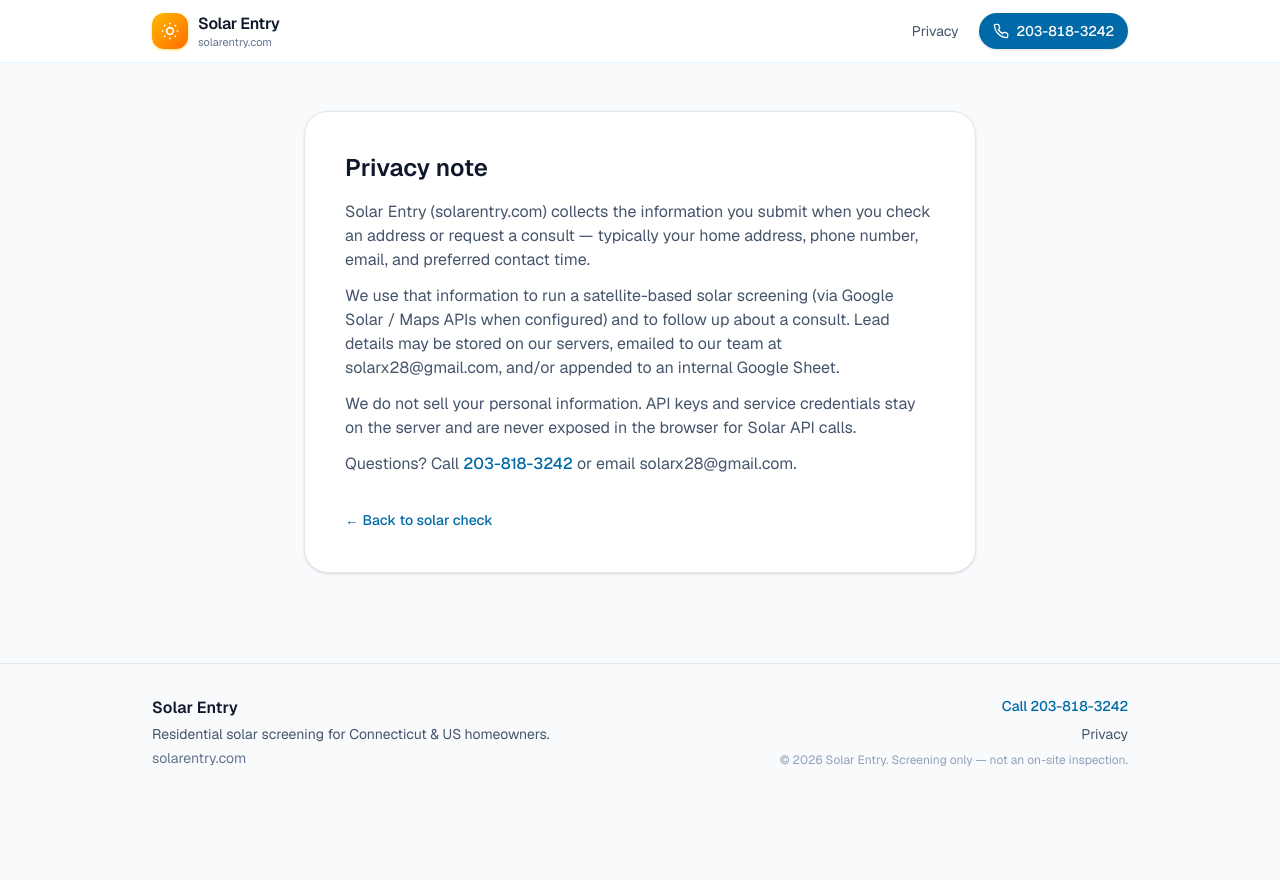
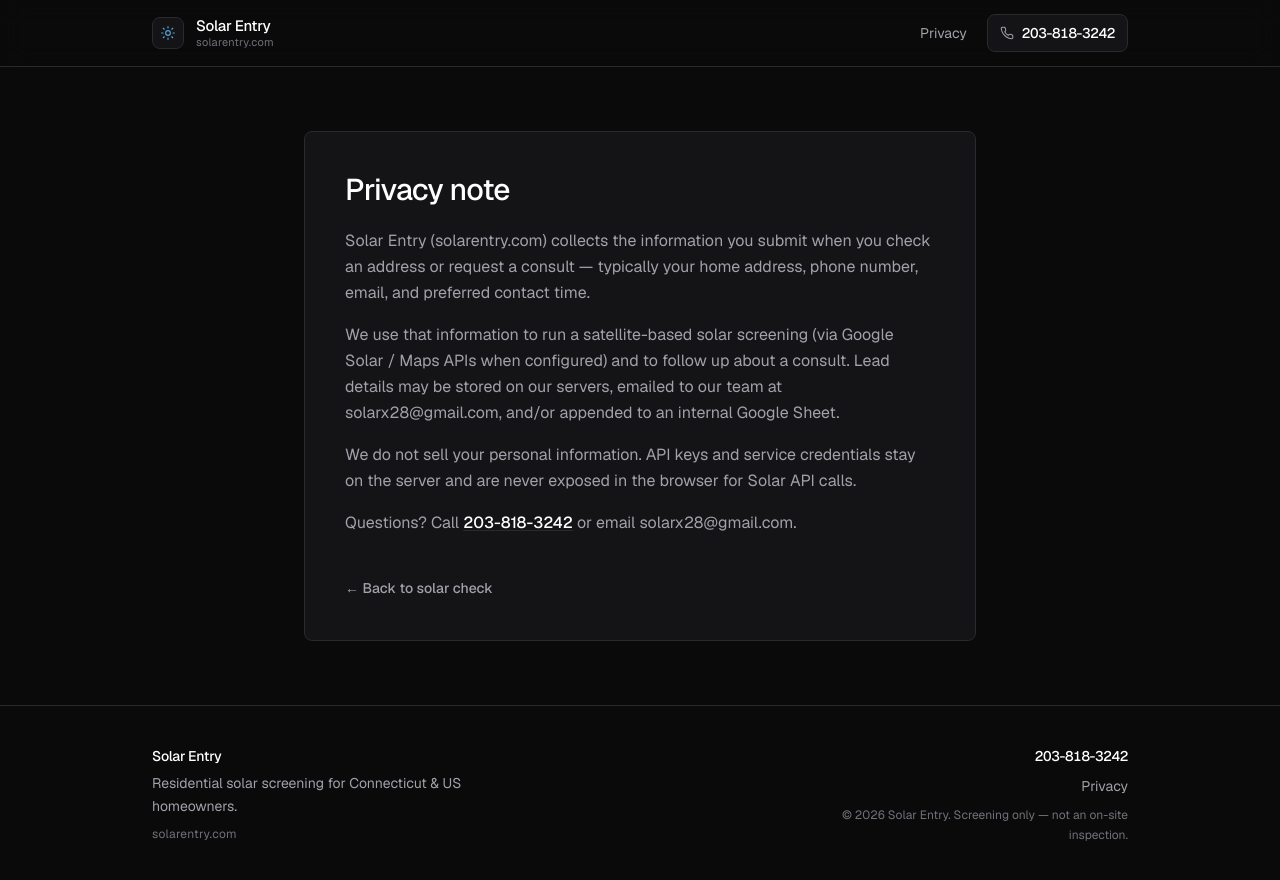
Before and after one commit to myagentmarcel-collab/solarentry, a Next.js app: page /privacy in a window 1280 px wide. Shown: the top 880 px of the page. Before the commit the page ends 800 px from the top, so only its background shows below. Built offline with nearby package versions, Linux system fonts and the light colour scheme.

Commit message:
Restyle Solar Entry with a chic minimal Sunrun/Tesla-inspired look

```diff
--- a/src/app/globals.css
+++ b/src/app/globals.css
@@ -1,13 +1,33 @@
 @import "tailwindcss";
 
 :root {
-  --background: #f8fafc;
-  --foreground: #0f172a;
+  /* Near-black premium palette — restrained electric blue accent */
+  --background: #0a0a0b;
+  --foreground: #f5f5f5;
+  --surface: #141416;
+  --surface-elevated: #1a1a1d;
+  --border: #2a2a2e;
+  --border-subtle: #222226;
+  --muted: #a1a1aa;
+  --muted-dim: #71717a;
+  --accent: #5b9fd4;
+  --accent-hover: #7ab3de;
+  --accent-soft: rgba(91, 159, 212, 0.12);
+  --danger: #f87171;
+  --danger-bg: rgba(248, 113, 113, 0.1);
+  --success: #86efac;
+  --success-bg: rgba(134, 239, 172, 0.1);
+  --radius: 0.5rem;
 }
 
 @theme inline {
   --color-background: var(--background);
   --color-foreground: var(--foreground);
+  --color-surface: var(--surface);
+  --color-surface-elevated: var(--surface-elevated);
+  --color-border: var(--border);
+  --color-muted: var(--muted);
+  --color-accent: var(--accent);
   --font-sans: var(--font-geist-sans);
   --font-mono: var(--font-geist-mono);
 }
@@ -16,4 +36,18 @@ body {
   background: var(--background);
   color: var(--foreground);
   font-family: var(--font-geist-sans), system-ui, sans-serif;
+  -webkit-font-smoothing: antialiased;
+  -moz-osx-font-smoothing: grayscale;
 }
+
+/* Thin focus ring — premium, high contrast */
+:focus-visible {
+  outline: 2px solid var(--accent);
+  outline-offset: 2px;
+}
+
+/* Native form controls on dark surfaces */
+input[type="date"]::-webkit-calendar-picker-indicator,
+select {
+  color-scheme: dark;
+}
--- a/src/app/layout.tsx
+++ b/src/app/layout.tsx
@@ -40,10 +40,10 @@ export default function RootLayout({
   return (
     <html lang="en">
       <body
-        className={`${geistSans.variable} ${geistMono.variable} flex min-h-screen flex-col antialiased`}
+        className={`${geistSans.variable} ${geistMono.variable} flex min-h-screen flex-col bg-background text-foreground antialiased`}
       >
         <Header />
-        <main className="flex-1 px-4 py-8 sm:px-6 sm:py-12">{children}</main>
+        <main className="flex-1 px-4 py-10 sm:px-6 sm:py-16">{children}</main>
         <Footer />
       </body>
     </html>
--- a/src/app/privacy/page.tsx
+++ b/src/app/privacy/page.tsx
@@ -7,36 +7,41 @@ export const metadata: Metadata = {
 
 export default function PrivacyPage() {
   return (
-    <article className="mx-auto max-w-2xl rounded-3xl border border-slate-200 bg-white p-6 shadow-sm sm:p-10">
-      <h1 className="text-2xl font-semibold text-slate-900">Privacy note</h1>
-      <p className="mt-4 text-slate-600">
+    <article className="mx-auto max-w-2xl rounded-lg border border-[var(--border)] bg-[var(--surface)] p-6 sm:p-10">
+      <h1 className="text-2xl font-medium tracking-tight text-white sm:text-3xl">
+        Privacy note
+      </h1>
+      <p className="mt-5 text-[var(--muted)] leading-relaxed">
         Solar Entry (solarentry.com) collects the information you submit when
         you check an address or request a consult — typically your home address,
         phone number, email, and preferred contact time.
       </p>
-      <p className="mt-3 text-slate-600">
+      <p className="mt-4 text-[var(--muted)] leading-relaxed">
         We use that information to run a satellite-based solar screening (via
         Google Solar / Maps APIs when configured) and to follow up about a
         consult. Lead details may be stored on our servers, emailed to our team
         at solarx28@gmail.com, and/or appended to an internal Google Sheet.
       </p>
-      <p className="mt-3 text-slate-600">
+      <p className="mt-4 text-[var(--muted)] leading-relaxed">
         We do not sell your personal information. API keys and service
         credentials stay on the server and are never exposed in the browser for
         Solar API calls.
       </p>
-      <p className="mt-3 text-slate-600">
+      <p className="mt-4 text-[var(--muted)] leading-relaxed">
         Questions? Call{" "}
         <a
           href="tel:+12038183242"
-          className="font-medium text-sky-700 hover:underline"
+          className="font-medium text-white underline decoration-[var(--border)] underline-offset-2 transition hover:text-[var(--accent)]"
         >
           203-818-3242
         </a>{" "}
         or email solarx28@gmail.com.
       </p>
-      <p className="mt-8">
-        <Link href="/" className="text-sm font-medium text-sky-700 hover:underline">
+      <p className="mt-10">
+        <Link
+          href="/"
+          className="text-sm font-medium text-[var(--muted)] transition hover:text-white"
+        >
           ← Back to solar check
         </Link>
       </p>
--- a/src/components/AddressInput.tsx
+++ b/src/components/AddressInput.tsx
@@ -21,7 +21,7 @@ export function AddressInput({
     <div className="w-full">
       <label
         htmlFor={id}
-        className="mb-1.5 block text-sm font-medium text-slate-700"
+        className="mb-2 block text-sm font-medium text-[var(--muted)]"
       >
         Home address (US)
       </label>
@@ -33,9 +33,9 @@ export function AddressInput({
         value={value}
         onChange={(e) => onChange(e.target.value)}
         disabled={disabled}
-        className="w-full rounded-xl border border-slate-300 bg-white px-4 py-3 text-base text-slate-900 shadow-sm outline-none ring-sky-500/0 transition placeholder:text-slate-400 focus:border-sky-500 focus:ring-4 focus:ring-sky-500/15 disabled:bg-slate-50"
+        className="w-full rounded-lg border border-[var(--border)] bg-[var(--surface-elevated)] px-4 py-3.5 text-base text-white outline-none transition placeholder:text-[var(--muted-dim)] focus:border-[var(--accent)] focus:ring-2 focus:ring-[var(--accent)]/20 disabled:opacity-50"
       />
-      <p className="mt-1.5 text-xs text-slate-500">
+      <p className="mt-2 text-xs text-[var(--muted-dim)]">
         Enter full street address (city, state, ZIP); we’ll look it up on submit.
       </p>
     </div>
--- a/src/components/Footer.tsx
+++ b/src/components/Footer.tsx
@@ -5,26 +5,33 @@ const TEL = "tel:+12038183242";
 
 export function Footer() {
   return (
-    <footer className="mt-auto border-t border-slate-200 bg-slate-50">
-      <div className="mx-auto flex max-w-5xl flex-col gap-4 px-4 py-8 sm:flex-row sm:items-center sm:justify-between sm:px-6">
+    <footer className="mt-auto border-t border-[var(--border)] bg-[var(--background)]">
+      <div className="mx-auto flex max-w-5xl flex-col gap-6 px-4 py-10 sm:flex-row sm:items-start sm:justify-between sm:px-6">
         <div>
-          <p className="font-semibold text-slate-900">Solar Entry</p>
-          <p className="mt-1 text-sm text-slate-600">
+          <p className="text-sm font-medium tracking-tight text-white">
+            Solar Entry
+          </p>
+          <p className="mt-1.5 max-w-xs text-sm leading-relaxed text-[var(--muted)]">
             Residential solar screening for Connecticut &amp; US homeowners.
           </p>
-          <p className="mt-1 text-sm text-slate-500">solarentry.com</p>
+          <p className="mt-2 text-xs tracking-wide text-[var(--muted-dim)]">
+            solarentry.com
+          </p>
         </div>
-        <div className="flex flex-col gap-2 text-sm sm:items-end">
+        <div className="flex flex-col gap-2.5 text-sm sm:items-end">
           <a
             href={TEL}
-            className="font-medium text-sky-700 hover:text-sky-900 tabular-nums"
+            className="font-medium tabular-nums tracking-tight text-white transition hover:text-[var(--accent)]"
           >
-            Call {PHONE}
+            {PHONE}
           </a>
-          <Link href="/privacy" className="text-slate-600 hover:text-sky-700">
+          <Link
+            href="/privacy"
+            className="text-[var(--muted)] transition hover:text-white"
+          >
             Privacy
           </Link>
-          <p className="text-xs text-slate-400">
+          <p className="max-w-xs text-xs leading-relaxed text-[var(--muted-dim)] sm:text-right">
             © {new Date().getFullYear()} Solar Entry. Screening only — not an
             on-site inspection.
           </p>
--- a/src/components/Header.tsx
+++ b/src/components/Header.tsx
@@ -5,17 +5,17 @@ const TEL = "tel:+12038183242";
 
 export function Header() {
   return (
-    <header className="sticky top-0 z-40 border-b border-sky-100/80 bg-white/90 backdrop-blur-md">
-      <div className="mx-auto flex max-w-5xl items-center justify-between gap-4 px-4 py-3 sm:px-6">
-        <Link href="/" className="group flex items-center gap-2.5">
-          <span className="flex h-9 w-9 items-center justify-center rounded-xl bg-gradient-to-br from-amber-400 to-orange-500 text-white shadow-sm shadow-amber-200">
+    <header className="sticky top-0 z-40 border-b border-[var(--border)] bg-[var(--background)]/90 backdrop-blur-md">
+      <div className="mx-auto flex max-w-5xl items-center justify-between gap-4 px-4 py-3.5 sm:px-6">
+        <Link href="/" className="group flex items-center gap-3">
+          <span className="flex h-8 w-8 items-center justify-center rounded-lg border border-[var(--border)] bg-[var(--surface)] text-[var(--accent)] transition group-hover:border-[var(--accent)]/40">
             <SunIcon />
           </span>
           <span className="flex flex-col leading-tight">
-            <span className="text-base font-semibold tracking-tight text-slate-900 group-hover:text-sky-800">
+            <span className="text-[15px] font-medium tracking-tight text-white">
               Solar Entry
             </span>
-            <span className="hidden text-[11px] text-slate-500 sm:block">
+            <span className="hidden text-[11px] tracking-wide text-[var(--muted-dim)] sm:block">
               solarentry.com
             </span>
           </span>
@@ -24,16 +24,16 @@ export function Header() {
         <div className="flex items-center gap-3 sm:gap-5">
           <Link
             href="/privacy"
-            className="hidden text-sm text-slate-600 hover:text-sky-700 sm:inline"
+            className="hidden text-sm text-[var(--muted)] transition hover:text-white sm:inline"
           >
             Privacy
           </Link>
           <a
             href={TEL}
-            className="inline-flex items-center gap-2 rounded-full bg-sky-700 px-3.5 py-2 text-sm font-medium text-white shadow-sm transition hover:bg-sky-800"
+            className="inline-flex items-center gap-2 rounded-lg border border-[var(--border)] bg-[var(--surface)] px-3 py-2 text-sm font-medium text-white transition hover:border-[var(--accent)]/50 hover:bg-[var(--surface-elevated)]"
           >
             <PhoneIcon />
-            <span className="tabular-nums">{PHONE}</span>
+            <span className="tabular-nums tracking-tight">{PHONE}</span>
           </a>
         </div>
       </div>
@@ -45,14 +45,17 @@ function SunIcon() {
   return (
     <svg
       viewBox="0 0 24 24"
-      className="h-5 w-5"
+      className="h-4 w-4"
       fill="none"
       stroke="currentColor"
-      strokeWidth="2"
+      strokeWidth="1.75"
       aria-hidden
     >
-      <circle cx="12" cy="12" r="4" />
-      <path d="M12 2v2M12 20v2M4.93 4.93l1.41 1.41M17.66 17.66l1.41 1.41M2 12h2M20 12h2M4.93 19.07l1.41-1.41M17.66 6.34l1.41-1.41" />
+      <circle cx="12" cy="12" r="3.5" />
+      <path
+        strokeLinecap="round"
+        d="M12 2.5v2M12 19.5v2M4.93 4.93l1.4 1.4M17.67 17.67l1.4 1.4M2.5 12h2M19.5 12h2M4.93 19.07l1.4-1.4M17.67 6.33l1.4-1.4"
+      />
     </svg>
   );
 }
@@ -61,10 +64,10 @@ function PhoneIcon() {
   return (
     <svg
       viewBox="0 0 24 24"
-      className="h-4 w-4"
+      className="h-3.5 w-3.5 text-[var(--muted)]"
       fill="none"
       stroke="currentColor"
-      strokeWidth="2"
+      strokeWidth="1.75"
       aria-hidden
     >
       <path d="M22 16.92v3a2 2 0 0 1-2.18 2 19.79 19.79 0 0 1-8.63-3.07 19.5 19.5 0 0 1-6-6 19.79 19.79 0 0 1-3.07-8.67A2 2 0 0 1 4.11 2h3a2 2 0 0 1 2 1.72c.127.96.361 1.903.7 2.81a2 2 0 0 1-.45 2.11L8.09 9.91a16 16 0 0 0 6 6l1.27-1.27a2 2 0 0 1 2.11-.45c.907.339 1.85.573 2.81.7A2 2 0 0 1 22 16.92z" />
```
Also changed, not shown: src/app/page.tsx (+24 -15 lines), src/components/Funnel.tsx (+61 -58 lines), src/components/RoofMap.tsx (+9 -4 lines).
